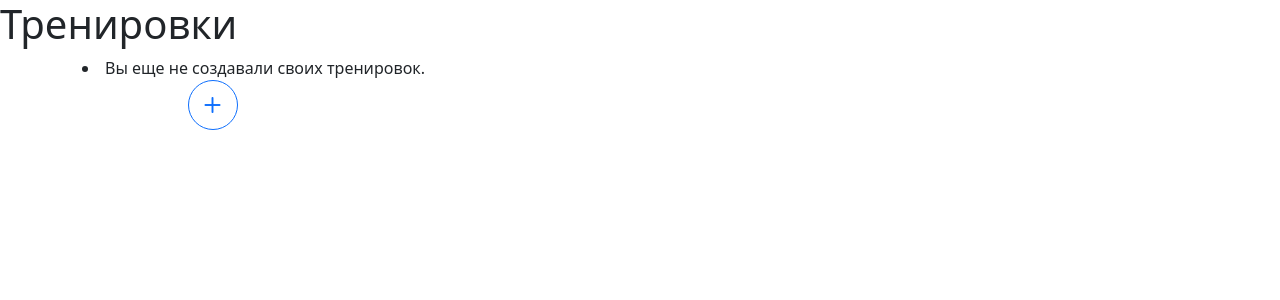
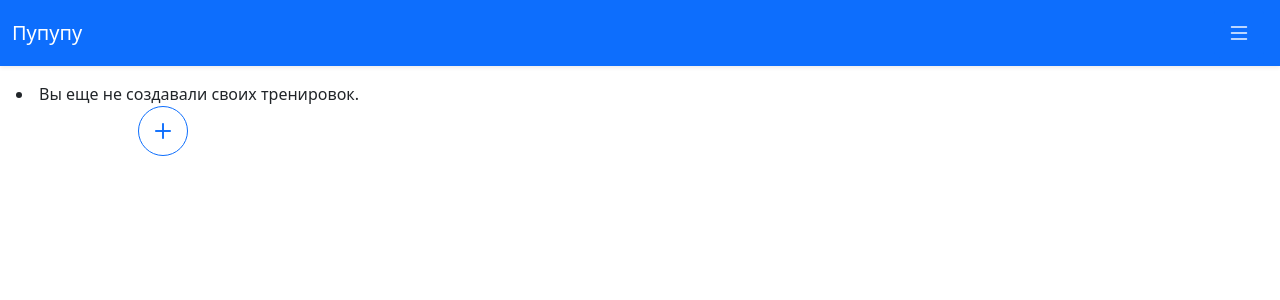
Before and after one commit to arssmol1029/fitness_tracker, a Django app: page / in a window 1280 px wide. Shown: the top 300 px of the page. Run offline with Django 4.2, Linux system fonts and the light colour scheme; the visitor is signed in with stand-in values (Sample User, id 1); data that the repository does not hold is empty.

Commit message:
Add navbar and menu

```diff
--- a/templates/base/base.html
+++ b/templates/base/base.html
@@ -3,13 +3,66 @@
 <head>
     <meta charset="UTF-8">
     <meta name="viewport" content="width=device-width, initial-scale=1">
-    <title>{% block title %}пупупу{% endblock %}</title>
+
+    <title>{% block title %}Пупупу{% endblock %}</title>
+
     <link rel="stylesheet" href="https://cdn.jsdelivr.net/npm/bootstrap@5.3.3/dist/css/bootstrap.min.css">
     <link rel="stylesheet" href="https://cdn.jsdelivr.net/npm/bootstrap-icons@1.11.3/font/bootstrap-icons.min.css">
+
+    <style>
+        :root {
+            --menu-width: 300px;
+            --mobile-menu-width: 100%;
+        }
+
+        .offcanvas {
+            transition: all 0.3s ease;
+        }
+
+        .offcanvas-end {
+            width: var(--menu-width);
+        }
+
+        @media (max-width: 768px) {
+            .offcanvas-end {
+                width: var(--mobile-menu-width) !important;
+            }
+        }
+    </style>
     {% block extra_css %}{% endblock %}
 </head>
+
 <body>
-    {% block content %}{% endblock %}
+    <!-- Шапка страницы -->
+    <nav class="navbar navbar-expand-lg navbar-dark bg-primary shadow-sm py-1">
+        <div class="container-fluid">
+            <a class="navbar-brand d-flex align-items-center" href="{% url 'main_page' %}">
+                <span>Пупупу</span>
+            </a>
+            <button class="btn btn-primary m-1" data-bs-toggle="offcanvas" data-bs-target="#sideMenu">
+                <i class="bi bi-list fs-4"></i>
+            </button>
+        </div>
+    </nav>
+    <div class="offcanvas offcanvas-end" tabindex="-1" id="sideMenu">
+        <div class="offcanvas-header">
+            <h5 class="offcanvas-title">Меню</h5>
+            <button type="button" class="btn-close" data-bs-dismiss="offcanvas"></button>
+        </div>
+        <div class="offcanvas-body">
+            <ul class="nav flex-column">
+                <li class="nav-item"><a class="nav-link active" href="{% url 'main_page' %}">Главная</a></li>
+                <li class="nav-item"><a class="nav-link" href="#">Профиль</a></li>
+                <li class="nav-item"><a class="nav-link" href="#">Настройки</a></li>
+            </ul>
+        </div>
+    </div>
+
+    <!-- Страница -->
+    <main class="container-fluid p-3">
+        {% block content %}{% endblock %}
+    </main>
+
     <script src="https://cdn.jsdelivr.net/npm/bootstrap@5.3.3/dist/js/bootstrap.bundle.min.js"></script>
     {% block extra_js %}{% endblock %}
 </body>
--- a/templates/tracker/main_page.html
+++ b/templates/tracker/main_page.html
@@ -1,8 +1,6 @@
 {% extends 'base/base.html' %}
 
 {% block content %}
-<h1>Тренировки</h1>
-<div class="container">
 <div class="row">
     {% for workout in custom_workouts %}
     <div class="col-12 col-md-6 col-lg-3 mb-4">
@@ -30,5 +28,4 @@
         </a>
     </div>
 </div>
-</div>
 {% endblock %}
```
Lines whose indentation alone changed are shown as unchanged.
